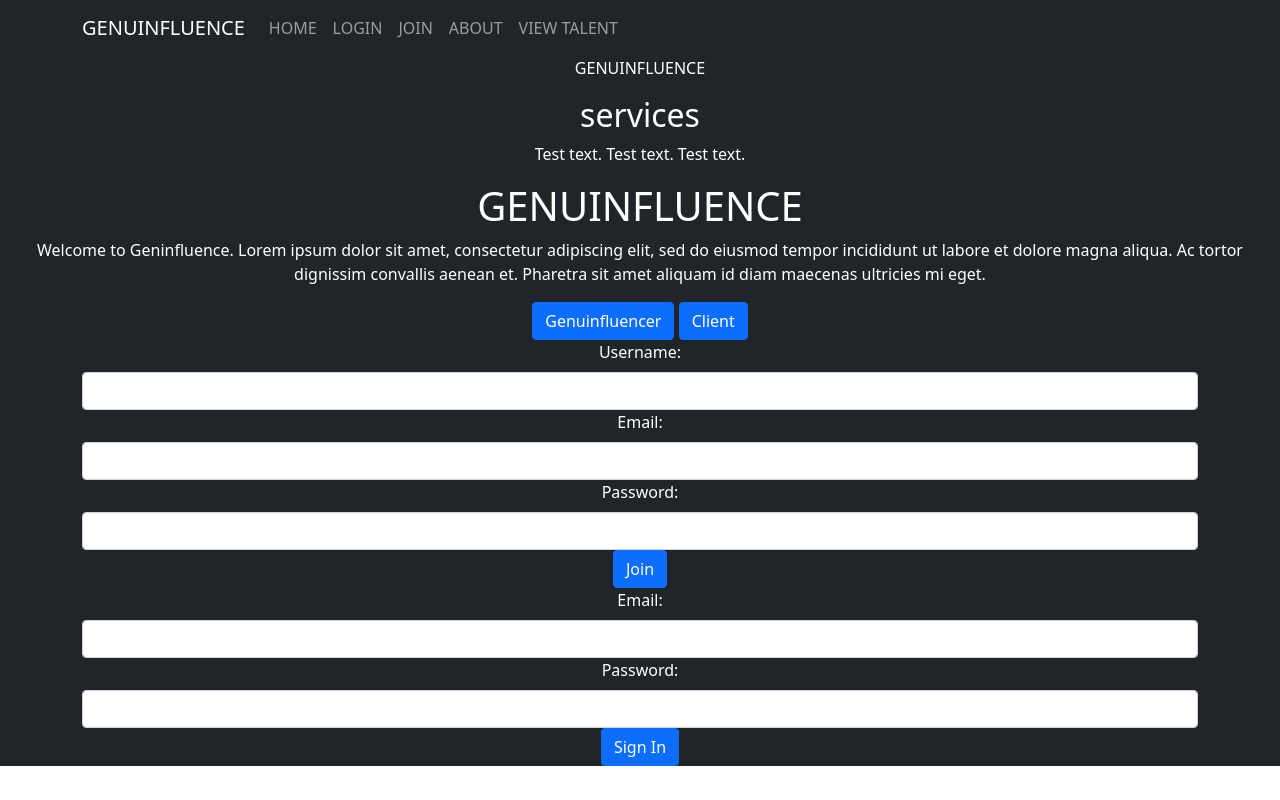
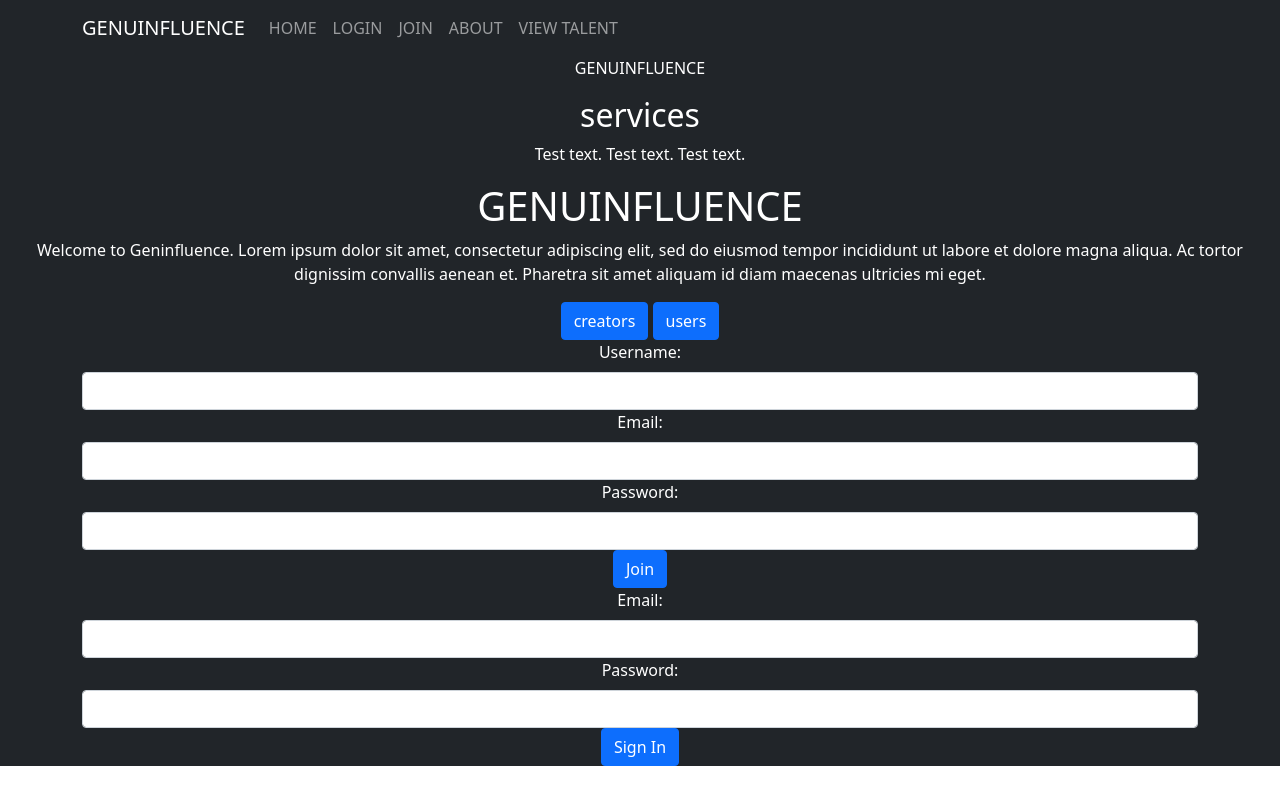
Before and after one commit to elizparisi/genuinfluence, a React (Create React App) app: page / in a window 1280 px wide. Built offline with nearby package versions, Linux system fonts and the light colour scheme.

Commit message:
change button names + add class

```diff
--- a/src/components/Home.js
+++ b/src/components/Home.js
@@ -6,7 +6,7 @@ const Home = () => {
     <div className='homepage'>
       <h1>GENUINFLUENCE</h1>
       <p>Welcome to Geninfluence. Lorem ipsum dolor sit amet, consectetur adipiscing elit, sed do eiusmod tempor incididunt ut labore et dolore magna aliqua. Ac tortor dignissim convallis aenean et. Pharetra sit amet aliquam id diam maecenas ultricies mi eget.</p>
-      <Button>Genuinfluencer</Button>    <Button>Client</Button>
+      <Button className="creators-button">creators</Button>    <Button className="users-button">users</Button>
     </div>
   )
 }
```
